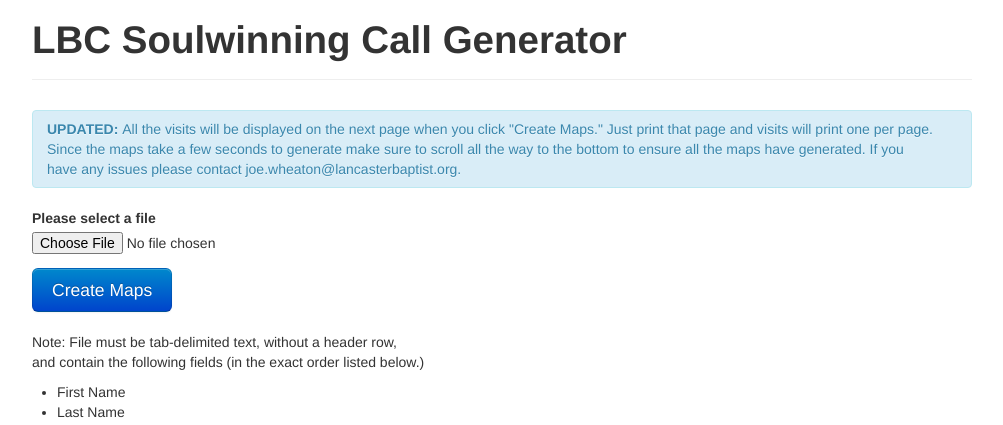
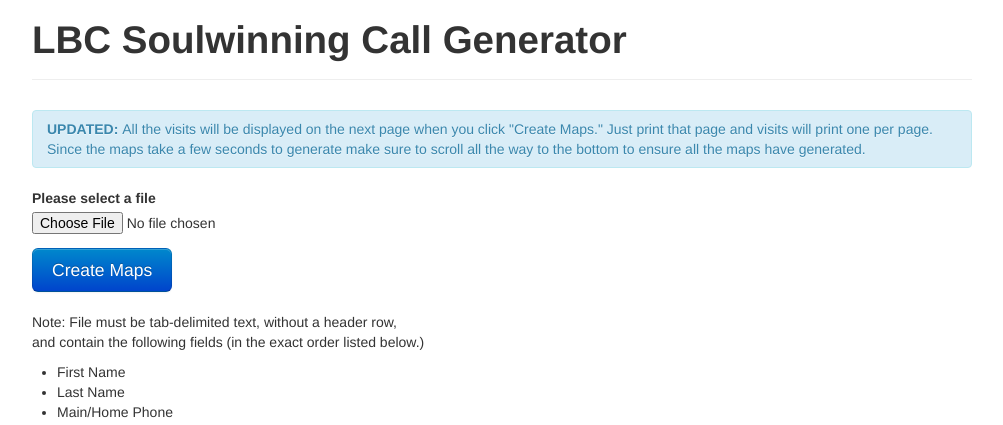
Before and after one commit to andrewwippler/visits, a PHP site: page / in a window 1280 px wide. Shown: the top 425 px of the page, without its empty margins (138-1141 px from the left). Run offline with PHP 8.4, Linux system fonts and the light colour scheme.

Commit message:
Update index.php
removed my email.

```diff
--- a/index.php
+++ b/index.php
@@ -13,7 +13,7 @@
         <h1>LBC Soulwinning Call Generator</h1>
       </div>
       <div class="alert alert-info">
-        <strong>UPDATED: </strong>All the visits will be displayed on the next page when you click "Create Maps." Just print that page and visits will print one per page. Since the maps take a few seconds to generate make sure to scroll all the way to the bottom to ensure all the maps have generated. If you have any issues please contact joe.wheaton@lancasterbaptist.org.
+        <strong>UPDATED: </strong>All the visits will be displayed on the next page when you click "Create Maps." Just print that page and visits will print one per page. Since the maps take a few seconds to generate make sure to scroll all the way to the bottom to ensure all the maps have generated.
       </div>
       <b>Please select a file</b>
       <form name"fileform" method="post" enctype="multipart/form-data" action="maps.php">
```
